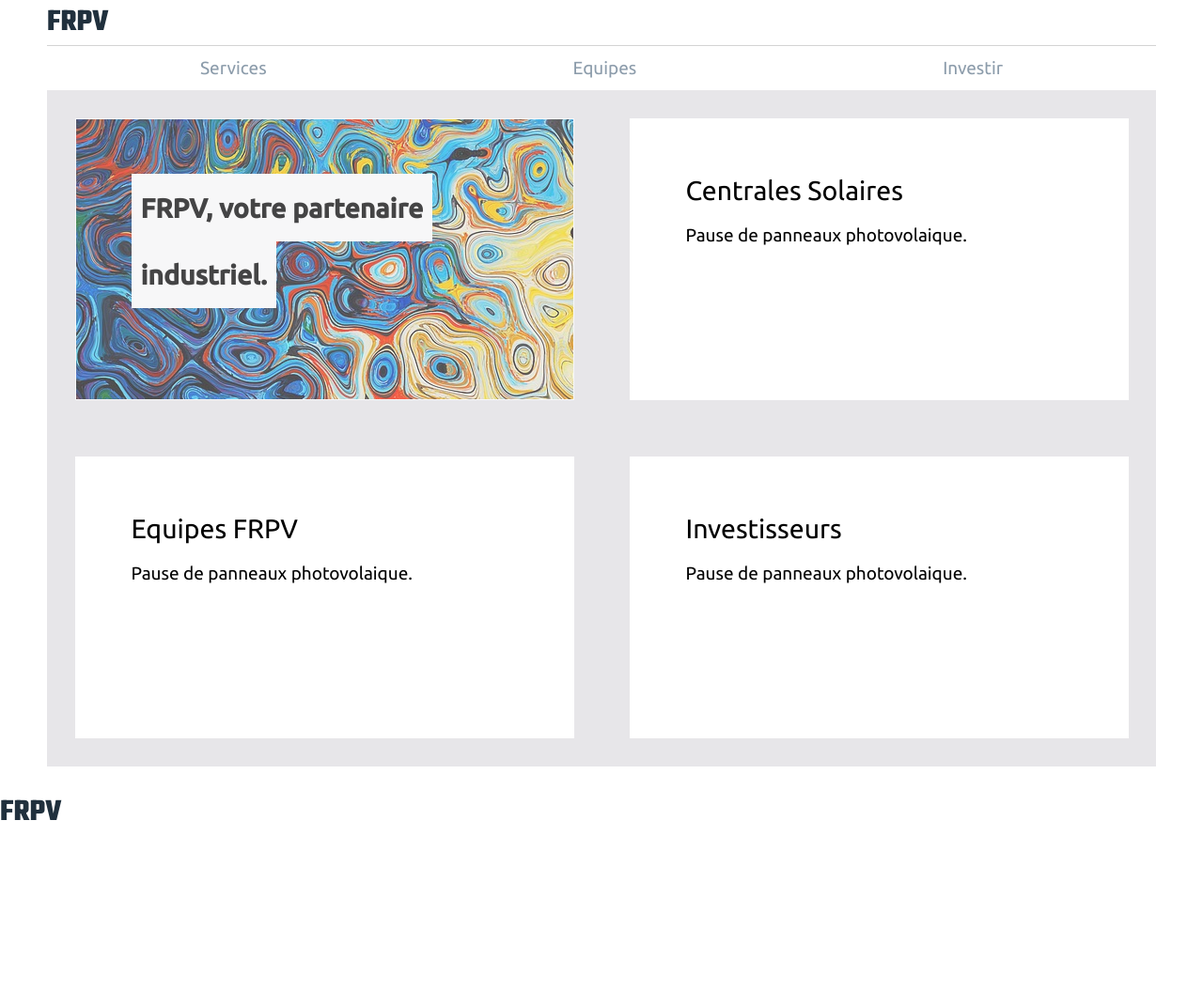
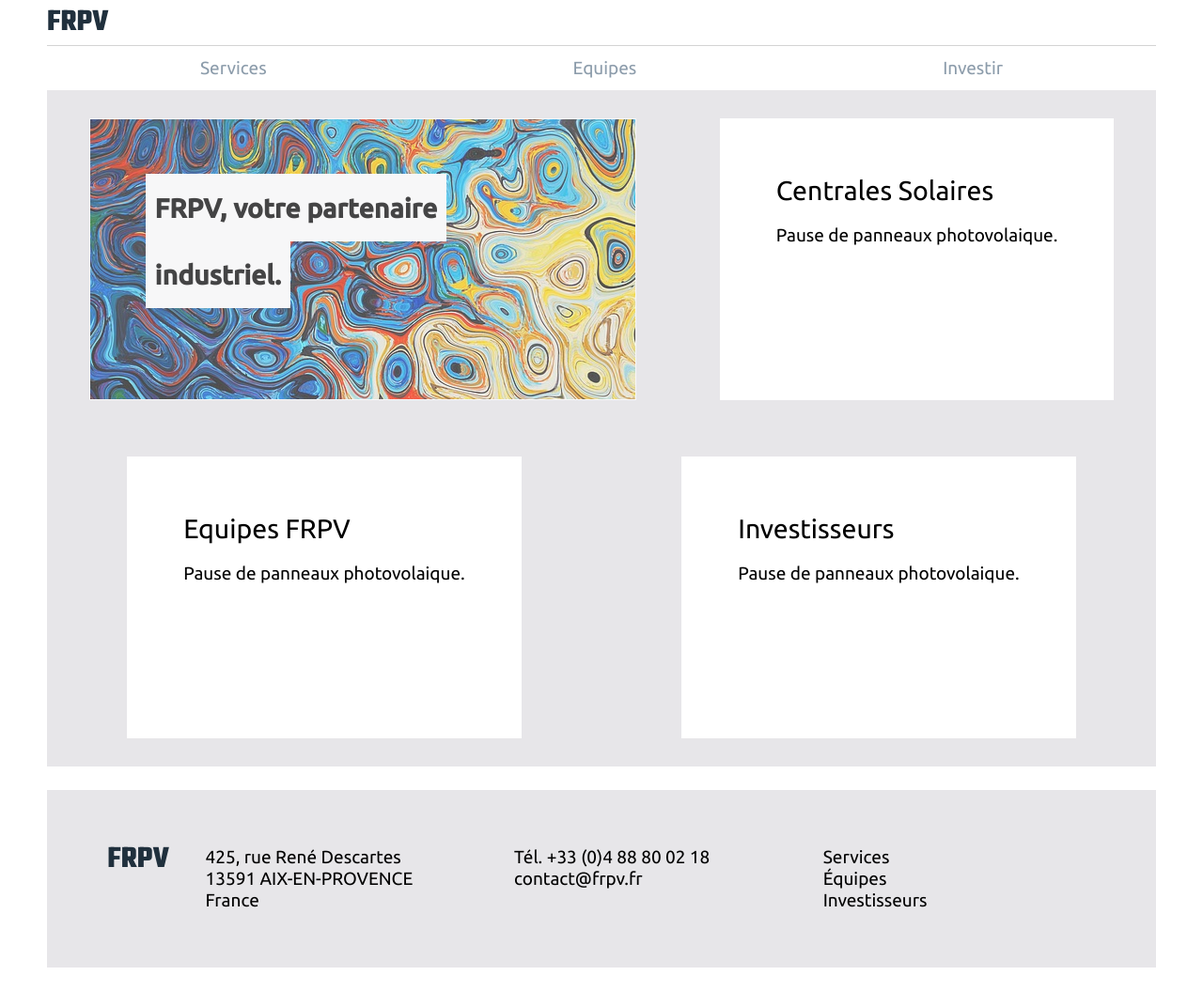
Before and after one commit to phylophyl/FRPV, a plain HTML site: page index.html in a window 1280 px wide. Shown: the whole page at 94% size. Before the commit the page ends 889 px from the top, so only its background shows below. Drawn offline with Linux system fonts and the light colour scheme; a web font is replaced by a local one.

Commit message:
footer - page index premier jet

```diff
--- a/css/style.css
+++ b/css/style.css
@@ -9,6 +9,7 @@ h2 {
 
 body,
 header,
+footer,
 nav,
 .barre,
 .intro .tiroir,
@@ -25,18 +26,21 @@ body {
 }
 
 header {
-  flex-direction: column;
   flex-wrap: wrap;
   padding: 0 50px 0 50px;
   /* max-width: 1140px; */
   width: 100%;
 }
 
-.logo {
+header {
+  flex-direction: column;
+}
+
+.logo, .footer_logo {
   font-family: "Teko", sans-serif;
   color: #20303d;
   font-size: 33px;
-  width: 100%;
+
 }
 
 nav {
@@ -60,23 +64,29 @@ nav {
 }
 
 main {
+  justify-content: space-around;
+}
+
+main, footer {
   margin: 0 50px 25px 50px;
-  justify-content: space-around;
   flex-wrap: wrap;
   background-color: #e7e6e9;
 }
 
+footer {
+  justify-content: space-around;
+  padding: 50px;
+}
+
 .intro {
-  width: 45%;
+  /* width: 45%; */
   min-width: 250px;
   height: 300px;
   background-color: white;
   padding: 5%;
-  margin: 30px 0 30px 0;
+  margin: 30px 10px 30px 10px;
   border: 1px white solid;
 }
-
-
 
 .intro:hover {
   cursor: pointer;
@@ -91,7 +101,6 @@ main {
   background-size: auto auto;
   object-fit: cover;
   opacity: 0.7;
-
 }
 
 .intro-titre {
@@ -113,8 +122,6 @@ span {
   height: 100%;
 }
 
-
-
 .text {
   margin-top: 20px;
 }
@@ -130,9 +137,26 @@ span {
   align-items: center;
 }
 
+.footer_logo {
+  /* flex-grow: 3; */
+}
+
+.footer_menu, .adress {
+  min-width: 300px;
+}
+
+footer ul {
+  margin: 10px;
+}
+
+
 @media screen and (max-width: 960px) {
-  main {
+  main, footer {
     margin: 0;
+  }
+
+  footer {
+    align-items: center;
   }
 }
 
--- a/index.html
+++ b/index.html
@@ -74,7 +74,28 @@
     </main>
 
     <footer>
-      <div class="logo">FRPV</div>
+      <div class="footer_logo">FRPV</div>
+          <div class="footer_menu">
+        <ul>
+         <li>425, rue René Descartes</li>
+         <li>13591 AIX-EN-PROVENCE</li>
+         <li>France</li>
+        </ul>
+      </div>
+      <div class="adress">
+        <ul>
+          <li>Tél. +33 (0)4 88 80 02 18</li>
+          <li>contact@frpv.fr</li>
+
+         </ul>
+        </div>
+        <div class="footer_menu">
+        <ul>
+         <li>Services</li>
+         <li>Équipes</li>
+         <li>Investisseurs</li>
+        </ul>
+      </div>
     </footer>
   </body>
 </html>
```
